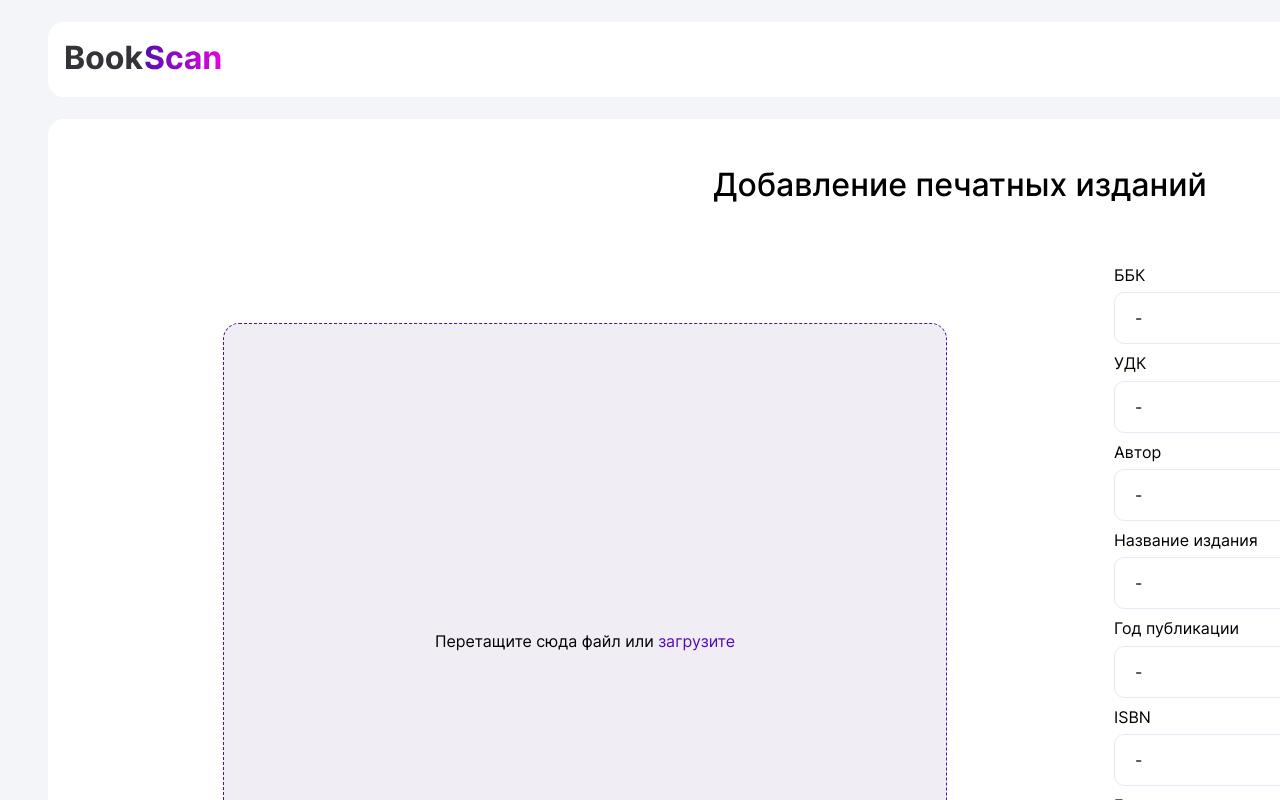
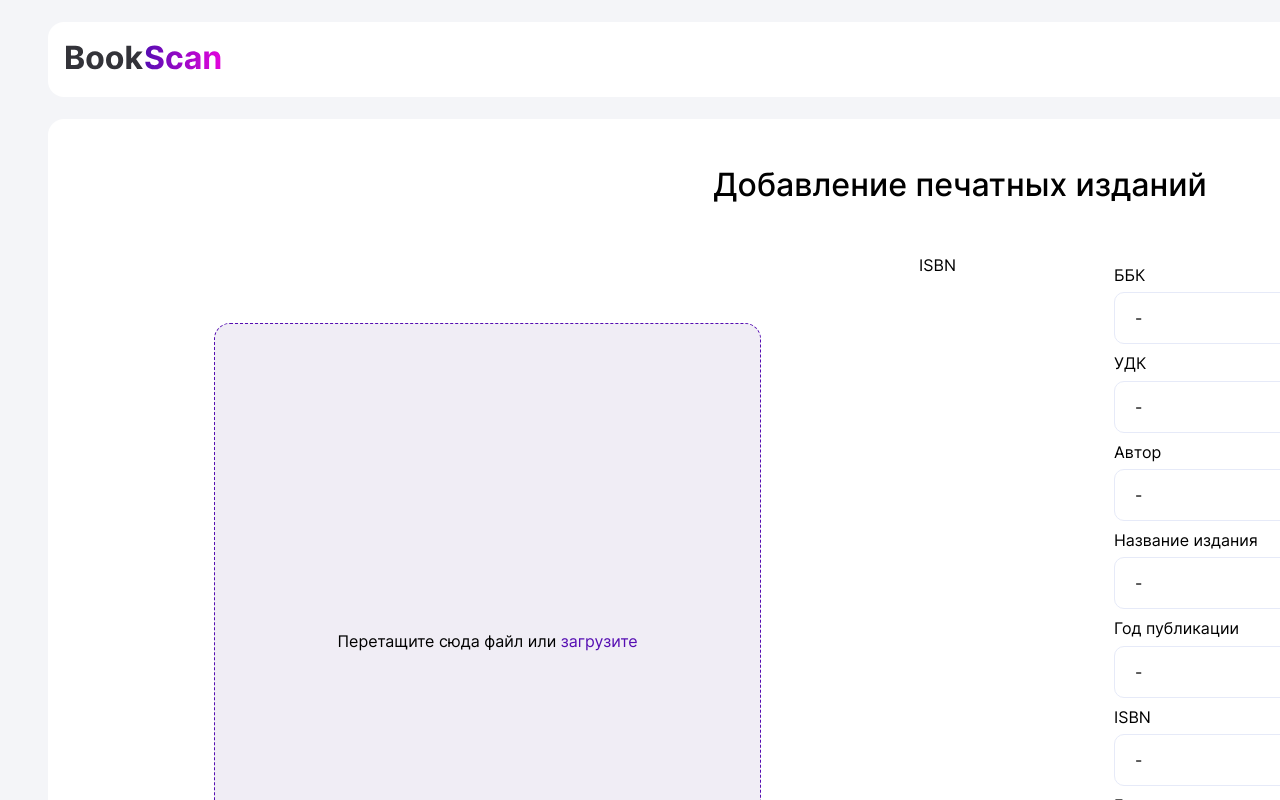
Before and after one commit to alt2211/Printed_publications_FE, a React (Create React App) app in the folder printed_publications/: page /ocr in a window 1280 px wide. Shown: the top 800 px of the page. Built offline with nearby package versions, Linux system fonts and the light colour scheme.

Commit message:
minor change

```diff
--- a/printed_publications/src/pages/Ocr.tsx
+++ b/printed_publications/src/pages/Ocr.tsx
@@ -3,7 +3,7 @@ import React, { useRef, useState } from 'react'
 import { createWorker } from 'tesseract.js'
 import '../Styles/App.css'
 import style from '../ui/ocr/ocr.module.scss'
-import Parser from '../ui/ocr/parser.ts'
+import parseTextByRegex from '../ui/ocr/parser.ts'
 
 export default () => {
 	const [isLoading, setIsLoading] = useState<boolean>(false)
@@ -115,27 +115,27 @@ export default () => {
 		if (currentPage > 1) {
 			// setCurrentPage((currentPage) => currentPage - 1)
 			// setFieldValues([`${currentPage}`,`${currentPage}`,`${currentPage}`,`${currentPage}`,`${currentPage}`,`${currentPage}`,`${currentPage}`,`${currentPage}`,`${currentPage}`])
-			setCurrentPage((currentPage) => {
-				const newPage = currentPage - 1;
-				setFieldValues(Array(9).fill(`${newPage}`));
-				return newPage;
-			  });
+			setCurrentPage(currentPage => {
+				const newPage = currentPage - 1
+				setFieldValues(Array(9).fill(`${newPage}`))
+				return newPage
+			})
 		}
 	}
 
 	const addPage = () => {
-		setTotalPage((totalPage) => totalPage + 1)
+		setTotalPage(totalPage => totalPage + 1)
 	}
 
 	const goToNextPage = () => {
 		if (currentPage < totalPage) {
 			// setCurrentPage((currentPage) => currentPage + 1)
 			// setFieldValues([`${currentPage}`,`${currentPage}`,`${currentPage}`,`${currentPage}`,`${currentPage}`,`${currentPage}`,`${currentPage}`,`${currentPage}`,`${currentPage}`])
-			setCurrentPage((currentPage) => {
-				const newPage = currentPage + 1;
-				setFieldValues(Array(9).fill(`${newPage}`));
-				return newPage;
-			  });
+			setCurrentPage(currentPage => {
+				const newPage = currentPage + 1
+				setFieldValues(Array(9).fill(`${newPage}`))
+				return newPage
+			})
 		}
 	}
 	const updateInputFields = () => {
@@ -155,7 +155,17 @@ export default () => {
 		// fieldValues[6] = currentPageData.year,
 		// fieldValues[7] = currentPageData.type,
 		// fieldValues[8] = currentPageData.description
-		setFieldValues([`${currentPage}`,`${currentPage}`,`${currentPage}`,`${currentPage}`,`${currentPage}`,`${currentPage}`,`${currentPage}`,`${currentPage}`,`${currentPage}`])
+		setFieldValues([
+			`${currentPage}`,
+			`${currentPage}`,
+			`${currentPage}`,
+			`${currentPage}`,
+			`${currentPage}`,
+			`${currentPage}`,
+			`${currentPage}`,
+			`${currentPage}`,
+			`${currentPage}`,
+		])
 		// fieldValues[0] = `${currentPage}`
 		// fieldValues[1] = `${currentPage}`
 		// fieldValues[2] = `${currentPage}`
@@ -174,7 +184,7 @@ export default () => {
 				<div className={style.elements}>
 					<div className={style.containerOcr}>
 						{DragDropFile()}
-						{Parser(ocrText.split(' '))}
+						{parseTextByRegex()}
 					</div>
 					<div className={style.propertiesList}>
 						<div className={style.inputFieldName}>ББК</div>
--- a/printed_publications/src/ui/ocr/parser.ts
+++ b/printed_publications/src/ui/ocr/parser.ts
@@ -1,10 +1,18 @@
-const Parser = (str: string[]) => {
-	let result: string[] = []
-	str.forEach(element => {
-		if(element === 'УДК')
-			result[0] = element
-	});
-	return result;
+function parseTextByRegex(): string[] {
+  const matches: string[] = [];
+	const text = "УДК 1234, ББК 5678, ISBN 978-3-16-148410-0";
+	const regexArr = [/\bУДК\b/g, /\bББК\b/g, /\bISBN\b/g];
+  regexArr.forEach((regex) => {
+    let match: RegExpExecArray | null;
+    while ((match = regex.exec(text)) !== null) {
+      matches.push(match[0]);
+    }
+  });
+
+  return matches;
 }
 
-export default Parser;
+const matches = parseTextByRegex();
+console.log(matches); // Output: ['UDC', 'BBK', 'ISBN']
+
+export default parseTextByRegex;
```
